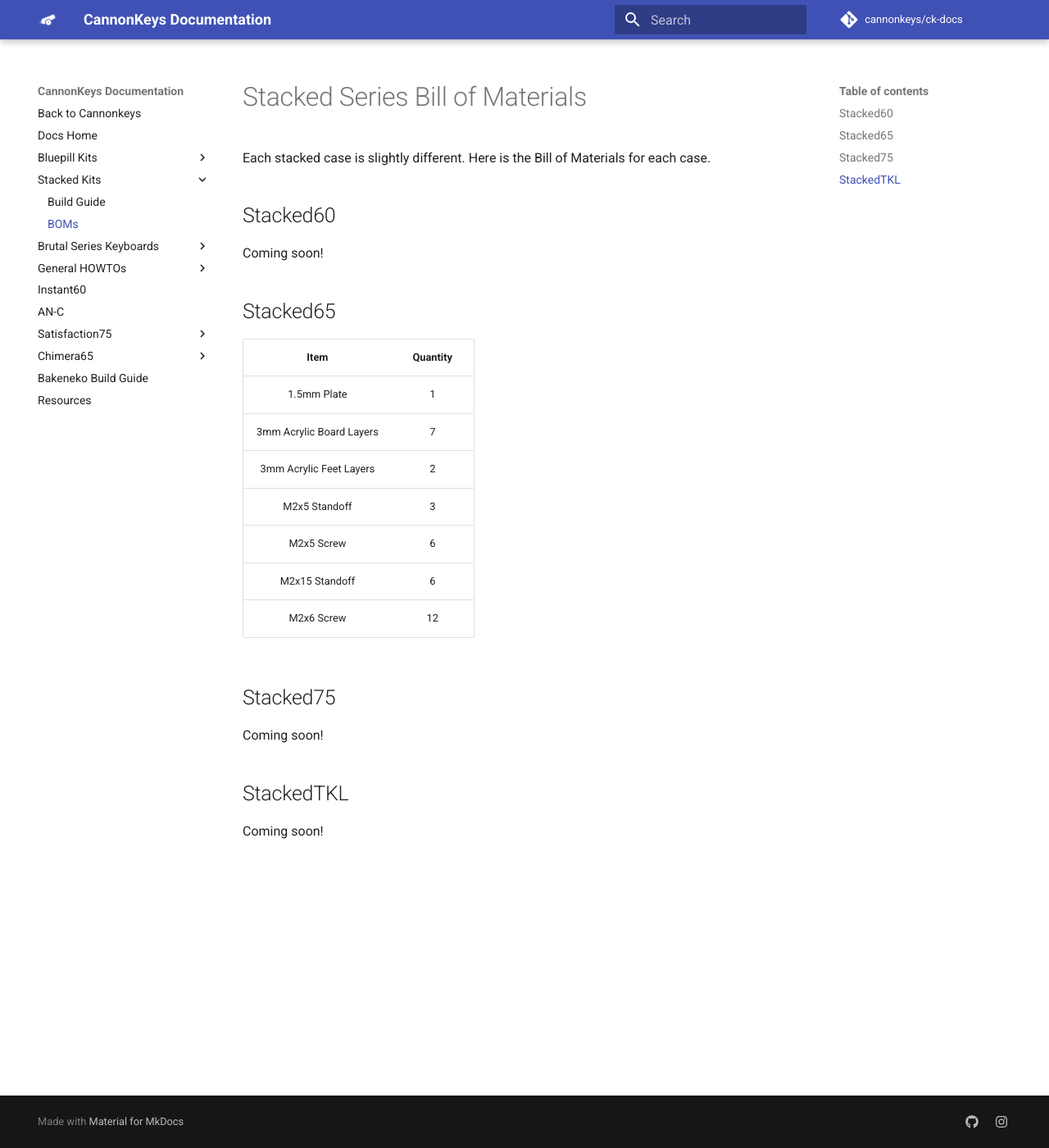
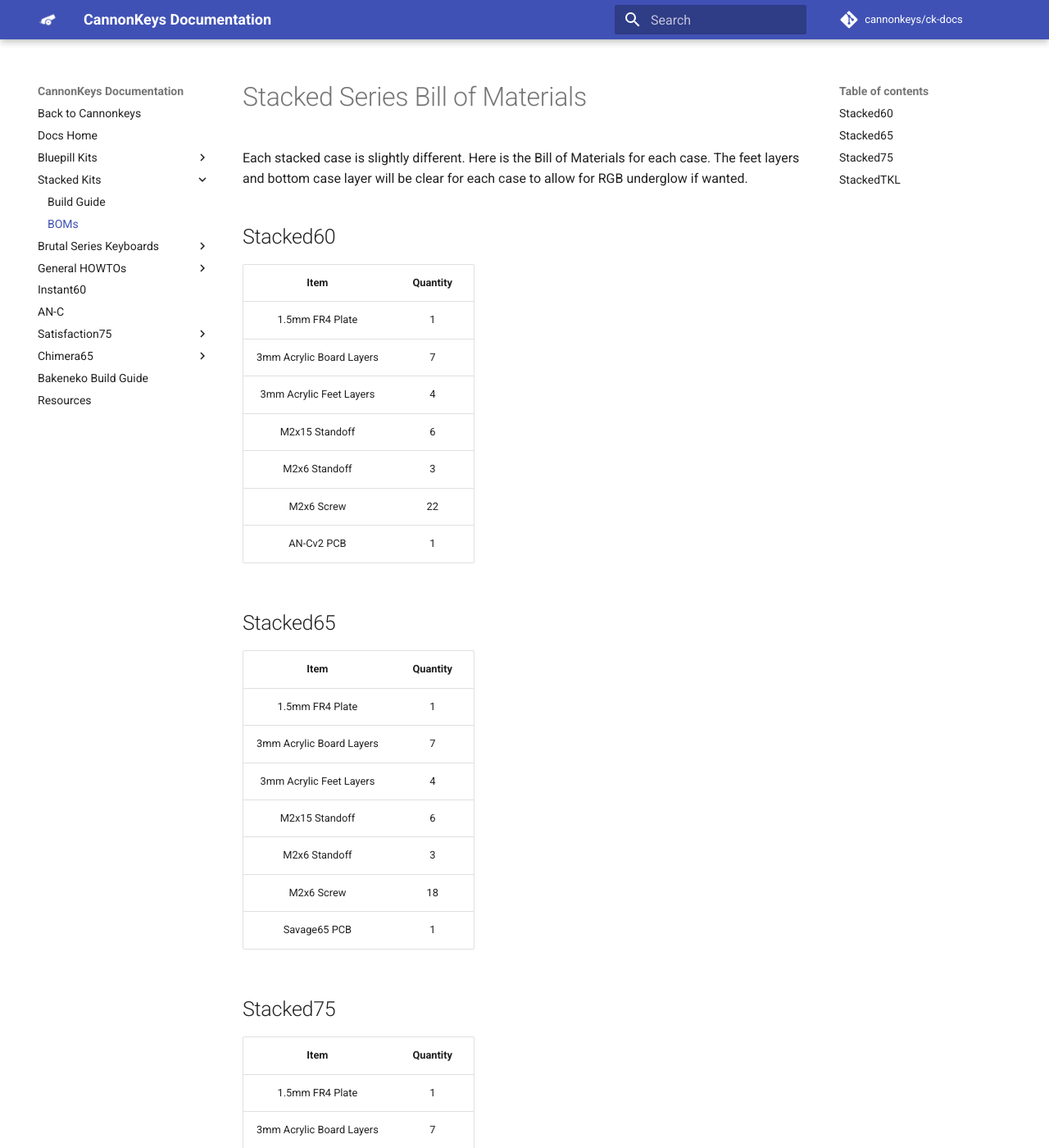
Before and after one commit to cannonkeys/ck-docs, an MkDocs documentation site: the page built from docs/stacked/stacked_boms.md, in a window 1280 px wide and 1400 px high. Shown: the whole window at 82% size. Built offline with MkDocs 1.6.1 and Material for MkDocs 9.7.7, drawn with Linux system fonts in a browser that asks for light colours; comment, search, counter and statistics services are not loaded; some of the changed text lies outside the part shown.

Commit message:
Update stacked_boms.md

```diff
--- a/docs/stacked/stacked_boms.md
+++ b/docs/stacked/stacked_boms.md
@@ -1,24 +1,47 @@
 # Stacked Series Bill of Materials
 
-Each stacked case is slightly different. Here is the Bill of Materials for each case.
+Each stacked case is slightly different. Here is the Bill of Materials for each case. The feet layers and bottom case layer will be clear for each case to allow for RGB underglow if wanted.
 
 ## Stacked60
-Coming soon!
+**Item**|**Quantity**
+:-----:|:-----:
+1.5mm FR4 Plate|1
+3mm Acrylic Board Layers|7
+3mm Acrylic Feet Layers|4
+M2x15 Standoff|6
+M2x6 Standoff|3
+M2x6 Screw|22
+AN-Cv2 PCB|1
 
 ## Stacked65
-
 **Item**|**Quantity**
 :-----:|:-----:
-1.5mm Plate|1
+1.5mm FR4 Plate|1
 3mm Acrylic Board Layers|7
-3mm Acrylic Feet Layers|2
-M2x5 Standoff|3
-M2x5 Screw|6
+3mm Acrylic Feet Layers|4
 M2x15 Standoff|6
-M2x6 Screw|12
+M2x6 Standoff|3
+M2x6 Screw|18
+Savage65 PCB|1
 
 ## Stacked75
-Coming soon!
+**Item**|**Quantity**
+:-----:|:-----:
+1.5mm FR4 Plate|1
+3mm Acrylic Board Layers|7
+3mm Acrylic Feet Layers|4
+M2x15 Standoff|6
+M2x6 Standoff|3
+M2x6 Screw|24
+Obliterated75 PCB|1
 
 ## StackedTKL
-Coming soon!
+**Item**|**Quantity**
+:-----:|:-----:
+1.5mm FR4 Plate|1
+3mm Acrylic Board Layers|7
+3mm Acrylic Feet Layers|4
+M2x15 Standoff|6
+M2x6 Standoff|4
+M2x6 Screw|28
+DevastatingTKL PCB|1
```
